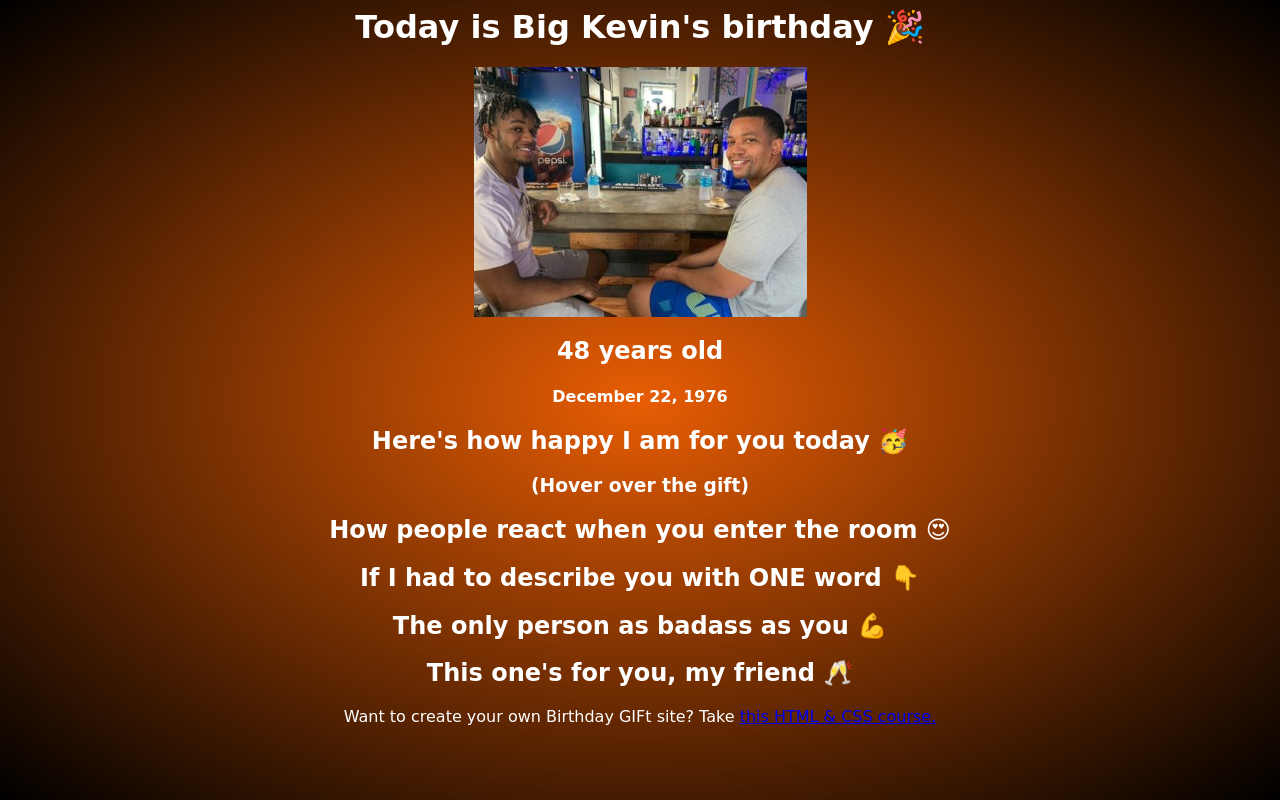
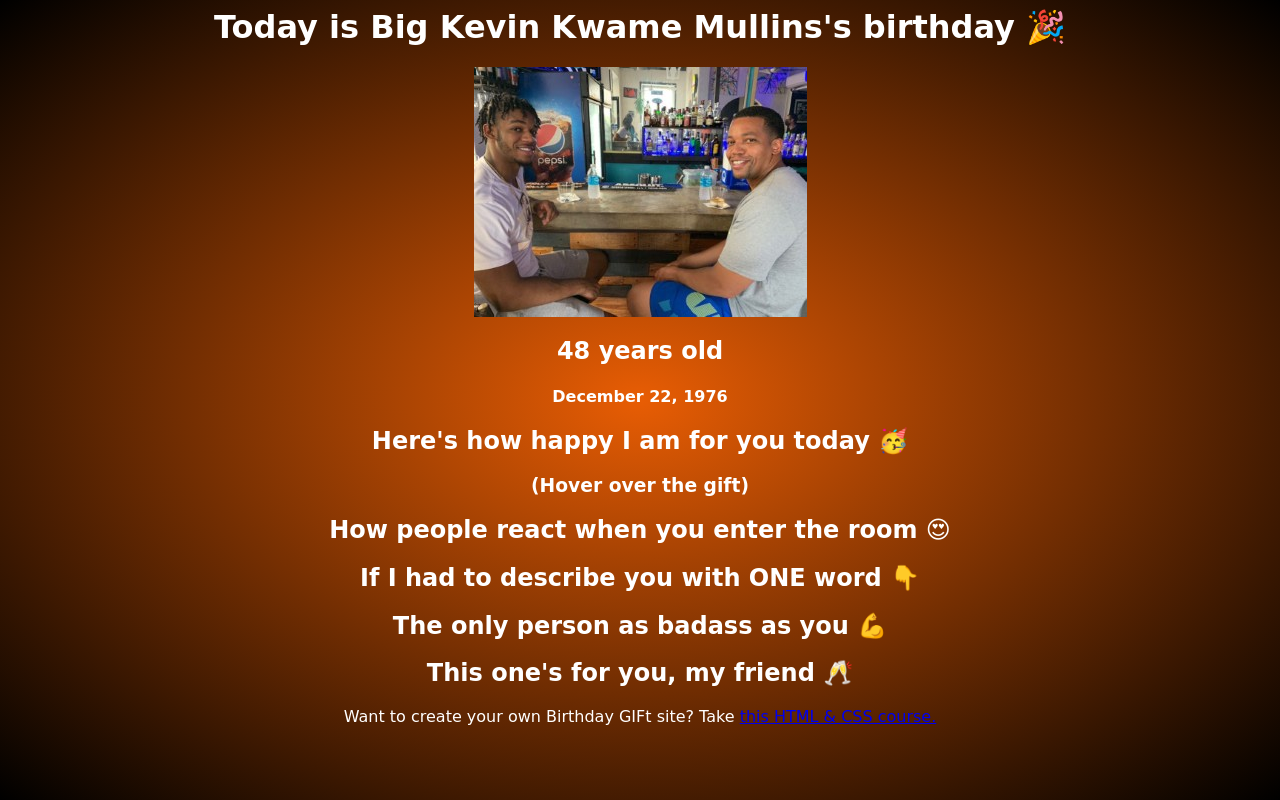
Before and after one commit to DiamondHands89/Birthday-GIF-site, a website: page index.html in a window 1280 px wide. Drawn offline with Linux system fonts and the light colour scheme; a web font is replaced by a local one.

Commit message:
Update index.html
Changed heading

```diff
--- a/index.html
+++ b/index.html
@@ -7,7 +7,7 @@
     </head>
     <body>
         <div id="header">
-            <h1>Today is Big Kevin's birthday 🎉</h1>
+            <h1>Today is Big Kevin Kwame Mullins's birthday 🎉</h1>
             <img id="bff-img" src="/images/thumbnail_IMG_1962.jpg">
             <h2 id="bday-age">48 years old</h2>
             <h4 id="bday-date">December 22, 1976</h4>
```
